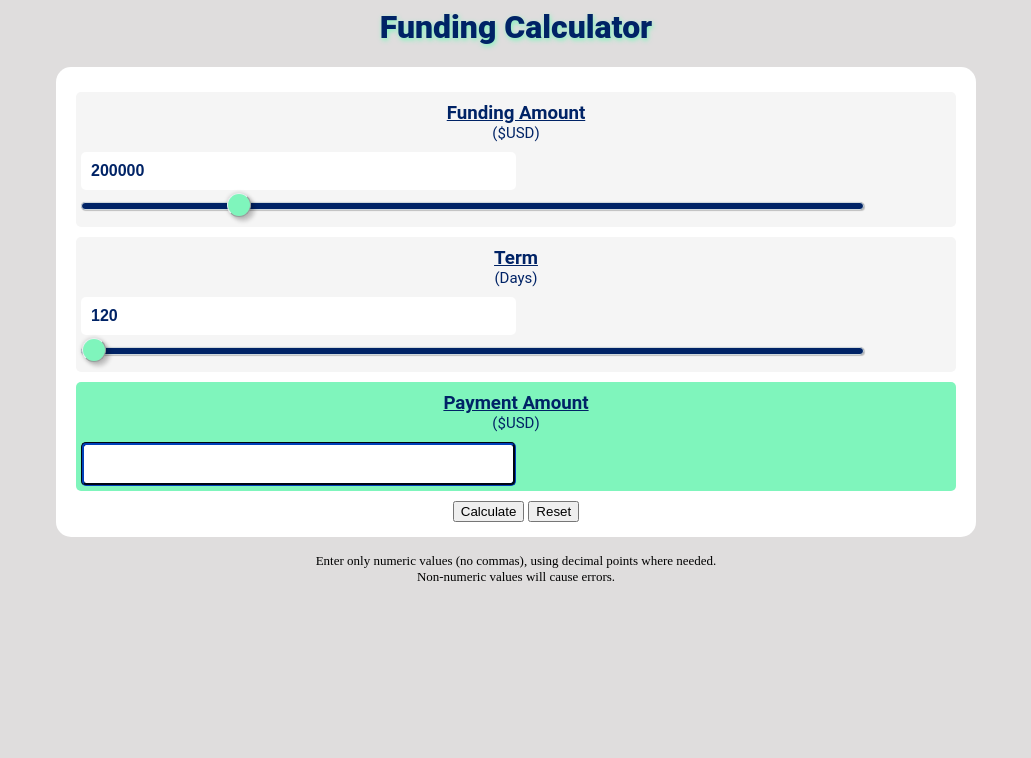
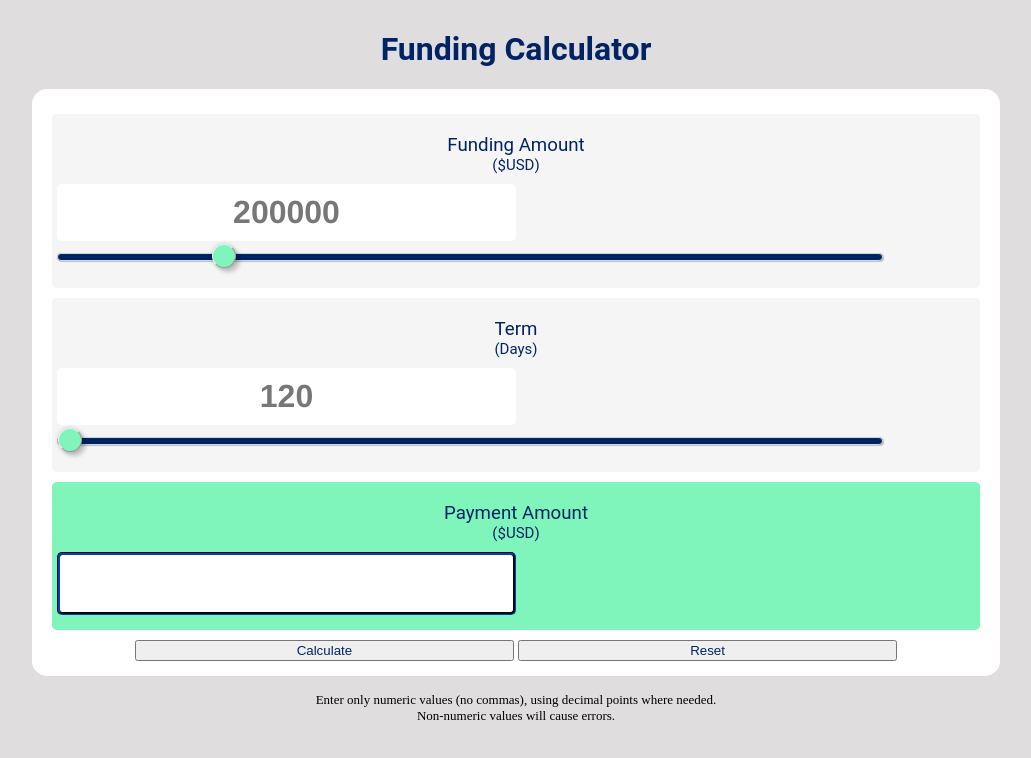
Before and after one commit to thelovesmith/Funding-Calculator-, a plain HTML site: page index.html in a window 1280 px wide. Shown: the whole page, without its empty margins (124-1155 px from the left). Drawn offline with Linux system fonts and the light colour scheme.

Commit message:
merged WP CSS

```diff
--- a/index.html
+++ b/index.html
@@ -3,7 +3,7 @@
 
 
 <style>
-  :root {
+   :root {
     --parblue: #002366;
     --pargreen: #7ff5bc;
     --parwhite: #ffffff;
@@ -11,29 +11,29 @@
 
   body {
     background: rgb(223, 221, 221);
-
   }
 
   form {
     width: 75%;
     color: var(--parblue);
     font-family: "Catamaran", "roboto";
-    max-width: 900px;
   }
+
 
   h1#head {
     text-align: center;
     color: var(--parblue);
-    text-shadow: var(--pargreen) 1px 2px 5px;
-    font-weight: 900;
+    /* text-shadow: var(--pargreen) 1px 2px 5px; */
+    font-weight: 700;
+    margin-top: 30px !important;
     font-family: "Catamaran", "roboto";
   }
 
-  h3 {
-    padding-bottom: 0px;
-    margin-bottom: 0px;
-    margin-top: 5px;
-    text-decoration: underline;
+  section h3 {
+    padding-bottom: 0px  !important;
+    margin-bottom: 0px  !important;
+    margin-top: 5px  !important;
+    font-weight: 400  !important;
   }
 
   #fundcalc {
@@ -53,10 +53,14 @@
   .sections {
     background: whitesmoke;
     border-radius: 5px;
-    padding: 5px;
+    padding: 15px 5px;
 
   }
 
+  .calcbtn{
+      color: var(--parblue) !important;
+      width: 40% !important;
+  }
   #paymentsection {
     background: var(--pargreen);
   }
@@ -65,9 +69,11 @@
     padding: 10px;
     border: none;
     border-radius: 5px;
-    font-size: 1em;
+    font-size: 2em;
     font-weight: 600;
-    color: var(--parblue)
+    text-align: center;
+    font-family: "Helvetica", "Arial", "sans-serif";
+    color: #777 !important;
   }
   input[type=text]:disabled {
     background: var(--parwhite);
```
